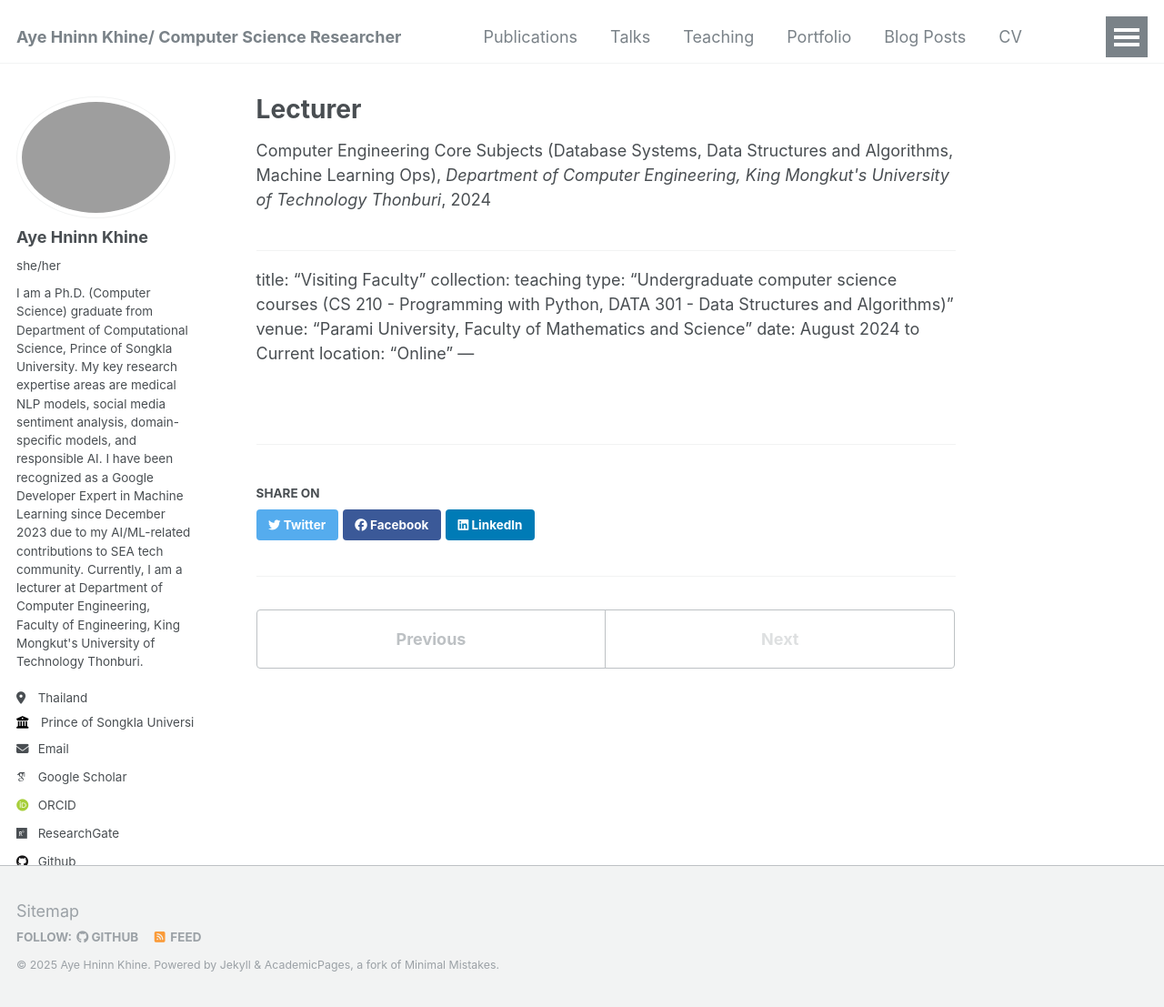
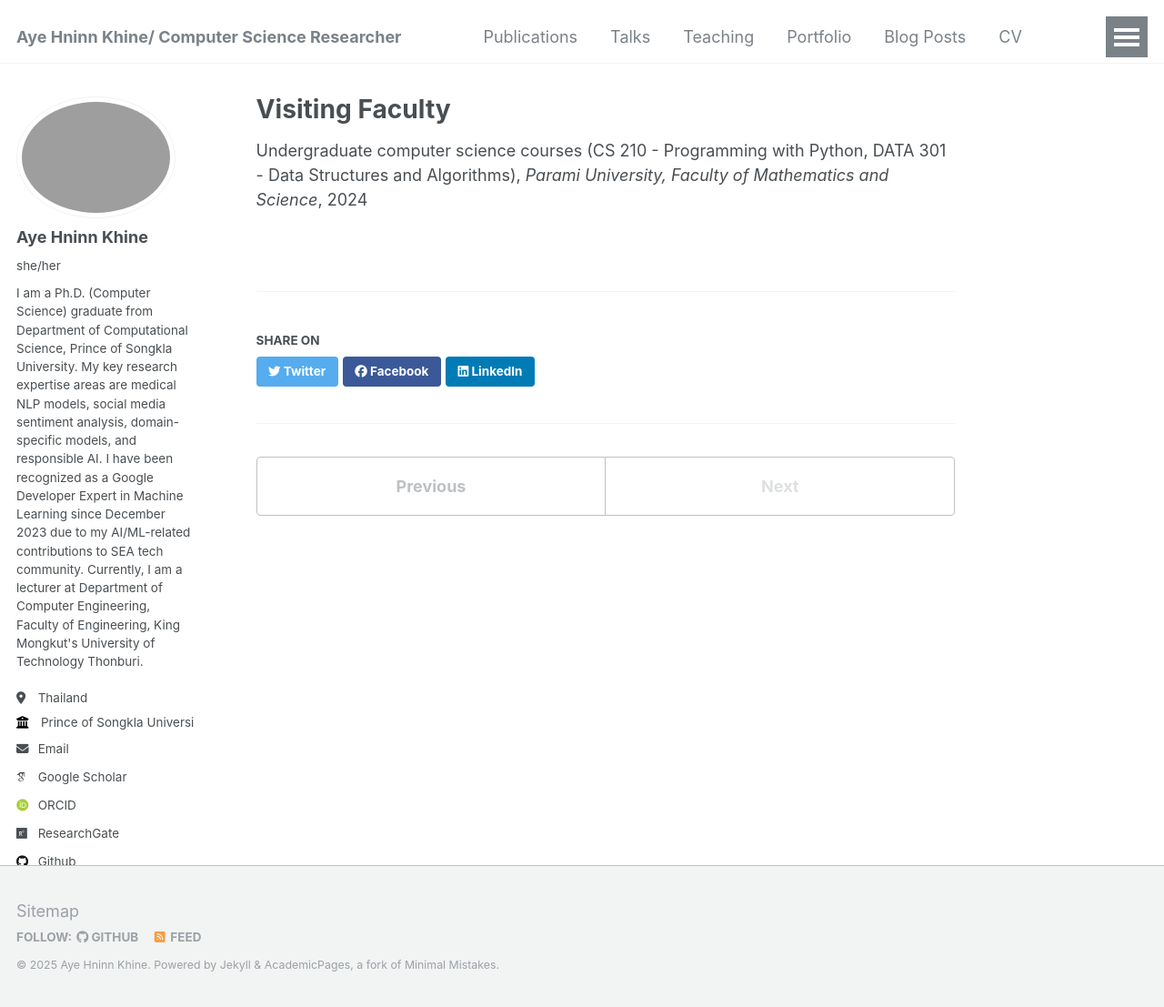
Before and after one commit to ayehninnkhine/ayehninnkhine.github.io, a Jekyll site: the page built from _teaching/2015-spring-teaching-2.md, in a window 1280 px wide and 1107 px high. Shown: the whole window at 91% size. Built offline with Jekyll 4.4.1, drawn with Linux system fonts in a browser that asks for light colours; some web fonts are replaced.

Commit message:
Update 2015-spring-teaching-2.md

```diff
--- a/_teaching/2015-spring-teaching-2.md
+++ b/_teaching/2015-spring-teaching-2.md
@@ -1,12 +1,3 @@
----
-title: "Lecturer"
-collection: teaching
-type: "Computer Engineering Core Subjects (Database Systems, Data Structures and Algorithms, Machine Learning Ops)"
-venue: "Department of Computer Engineering, King Mongkut's University of Technology Thonburi"
-date:  November 2024 to Current
-location: "Bangkok, Thailand"
----
-
 ---
 title: "Visiting Faculty"
 collection: teaching
```
